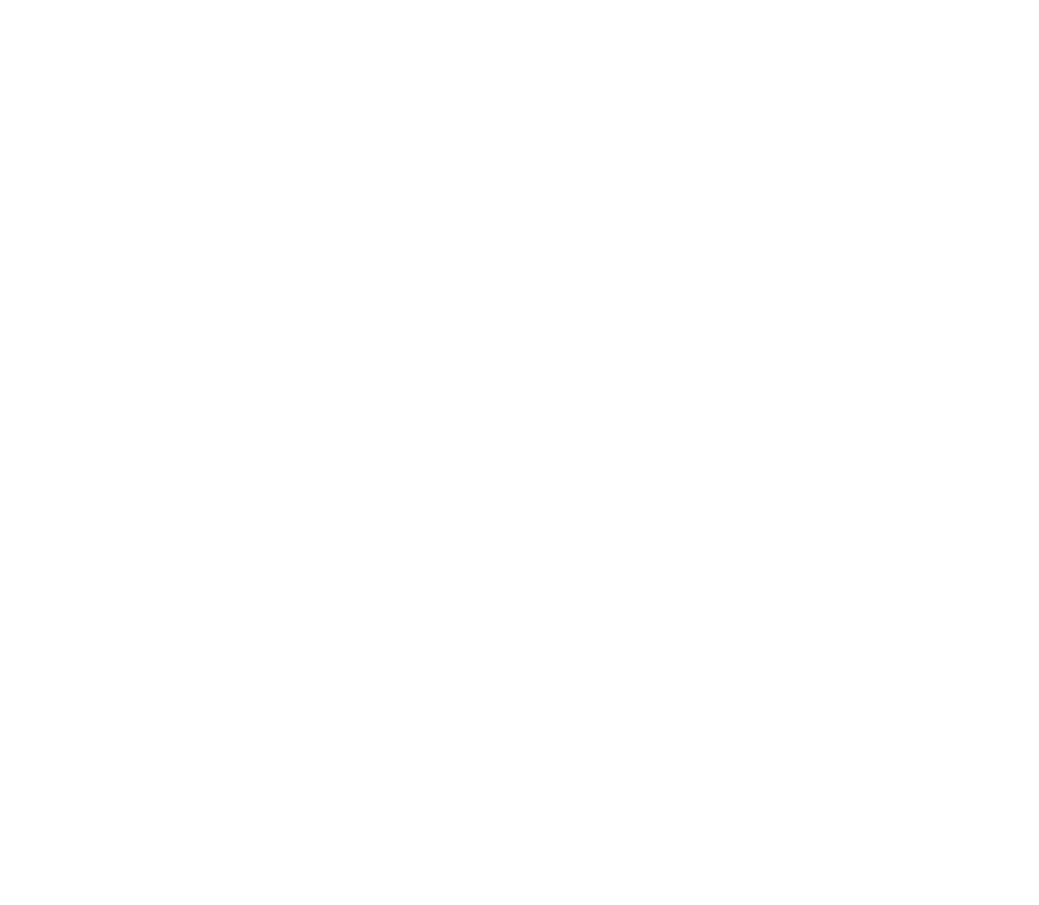
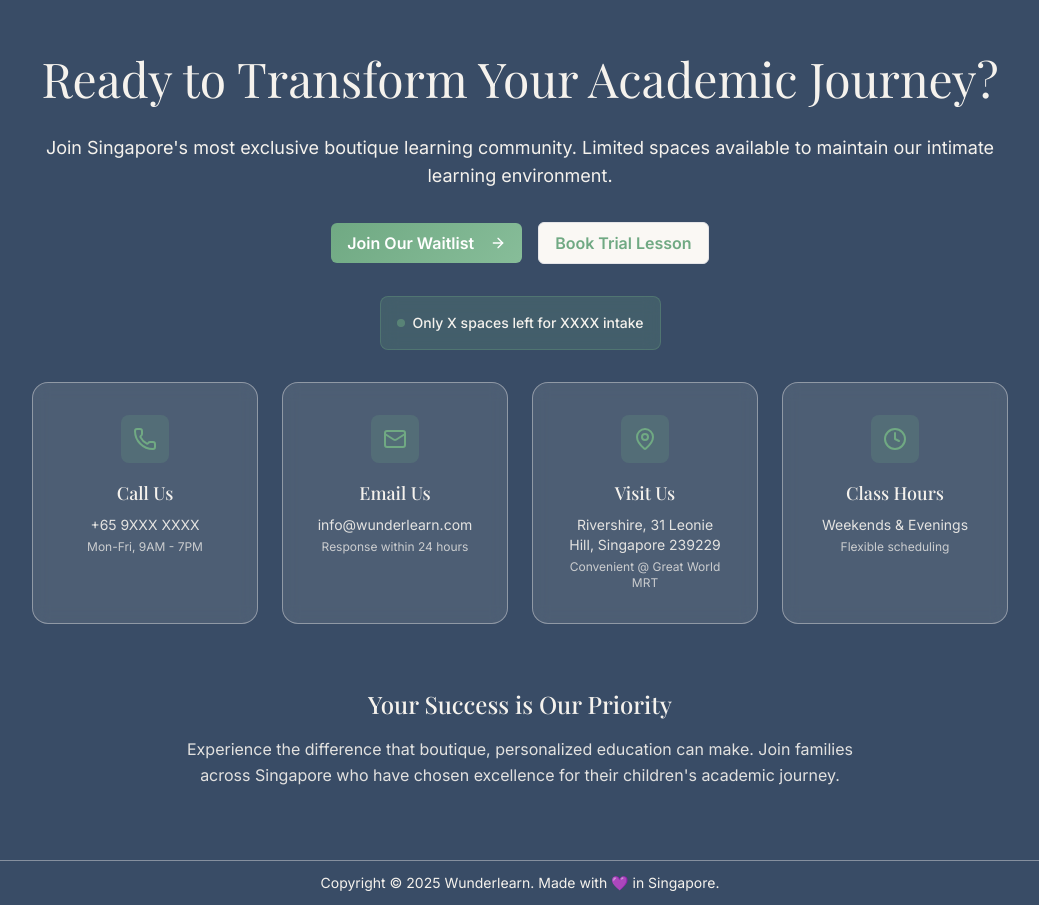
Before and after one commit to wickker/wunderlearnfrontend, a React (Vite) app: page / in a window 1280 px wide. Shown: the part 5940-6845 px from the top of the page, without its empty margins (120-1159 px from the left). Before the commit the page ends 5922 px from the top, so only its background shows below. Built offline with nearby package versions, Linux system fonts and the light colour scheme.

Commit message:
add cta and contact section

```diff
--- /dev/null
+++ b/src/components/Landing/CtaAndContact.tsx
@@ -0,0 +1,113 @@
+import { ArrowRight, Clock, Mail, MapPin, Phone } from 'lucide-react'
+import { EntryAnimation } from '@/components/commons'
+
+const contacts = [
+  {
+    icon: Phone,
+    label: 'Call Us',
+    value: '+65 9XXX XXXX',
+    description: 'Mon-Fri, 9AM - 7PM',
+  },
+  {
+    icon: Mail,
+    label: 'Email Us',
+    value: 'info@wunderlearn.com',
+    description: 'Response within 24 hours',
+  },
+  {
+    icon: MapPin,
+    label: 'Visit Us',
+    value: 'Rivershire, 31 Leonie Hill, Singapore 239229',
+    description: 'Convenient @ Great World MRT',
+  },
+  {
+    icon: Clock,
+    label: 'Class Hours',
+    value: 'Weekends & Evenings',
+    description: 'Flexible scheduling',
+  },
+] as const
+
+const CtaAndContact = () => {
+  return (
+    <section className='flex w-[100dvw] flex-col items-center justify-center bg-navy'>
+      <div className='w-full max-w-5xl px-6 py-18'>
+        <EntryAnimation>
+          <h2 className='mb-8 text-center font-heading text-4xl text-cream lg:text-5xl'>
+            Ready to Transform Your Academic Journey?
+          </h2>
+
+          <p className='mb-8 text-center text-base text-cream lg:text-lg'>
+            Join Singapore's most exclusive boutique learning community. Limited
+            spaces available to maintain our intimate learning environment.
+          </p>
+
+          <div className='mb-8 flex flex-col items-center justify-center gap-4 lg:flex-row'>
+            <button className='btn-primary group' type='button'>
+              Join Our Waitlist
+              <ArrowRight className='ml-2 h-4 w-4 transition-transform group-hover:translate-x-1' />
+            </button>
+
+            <button className='btn-secondary' type='button'>
+              Book Trial Lesson
+            </button>
+          </div>
+
+          {/* Urgency Indicator */}
+          <div className='mx-auto flex w-fit justify-center rounded-lg border border-sage/30 bg-sage/20 p-4 backdrop-blur-sm'>
+            <div className='flex items-center justify-center space-x-2 text-cream text-sm'>
+              <div className='h-2 w-2 animate-pulse rounded-full bg-sage' />
+              <span className='font-medium'>
+                Only X spaces left for XXXX intake
+              </span>
+            </div>
+          </div>
+
+          {/* Contact Cards */}
+          <section className='mt-8 grid grid-cols-1 gap-6 md:grid-cols-2 lg:grid-cols-4'>
+            {contacts.map((contact) => (
+              <article
+                key={contact.label}
+                className='rounded-2xl border border-zinc-300/50 bg-beige/10 p-8 text-center backdrop-blur-sm'
+              >
+                <div className='mx-auto mb-4 flex h-12 w-12 items-center justify-center rounded-lg bg-sage/20'>
+                  <contact.icon className='h-6 w-6 text-sage' />
+                </div>
+                <h4 className='mb-2 font-heading font-medium text-cream text-lg'>
+                  {contact.label}
+                </h4>
+                <p className='break-words text-cream text-sm opacity-90'>
+                  {contact.value}
+                </p>
+                <p className='mt-1 text-cream text-xs opacity-75'>
+                  {contact.description}
+                </p>
+              </article>
+            ))}
+          </section>
+
+          <div className='mt-16 text-center text-cream'>
+            <div className='mx-auto max-w-2xl space-y-4'>
+              <h3 className='font-heading font-medium text-2xl'>
+                Your Success is Our Priority
+              </h3>
+              <p className='leading-relaxed opacity-90'>
+                Experience the difference that boutique, personalized education
+                can make. Join families across Singapore who have chosen
+                excellence for their children's academic journey.
+              </p>
+            </div>
+          </div>
+        </EntryAnimation>
+      </div>
+
+      <div className='h-[1px] w-[94%] bg-zinc-300/50' />
+      <div className='mx-auto p-3 text-cream text-sm'>
+        Copyright © {new Date().getFullYear()} Wunderlearn. Made with 💜 in
+        Singapore.
+      </div>
+    </section>
+  )
+}
+
+export default CtaAndContact
--- a/src/components/Landing/WhyChooseUs.tsx
+++ b/src/components/Landing/WhyChooseUs.tsx
@@ -171,7 +171,7 @@
                 <ul className='flex flex-col space-y-3 lg:items-center'>
                   {cons.map((item) => (
                     <li key={item} className='flex items-start space-x-3'>
-                      <div className='mt-0.5 h-5 w-5 flex-shrink-0 rounded-full border-2 border-zinc-500/30'></div>
+                      <div className='mt-0.5 h-5 w-5 flex-shrink-0 rounded-full border-2 border-zinc-500/30' />
                       <span className='text-zinc-500/70'>{item}</span>
                     </li>
                   ))}
--- a/src/components/Landing/index.ts
+++ b/src/components/Landing/index.ts
@@ -1,4 +1,5 @@
 export { default as AboutEducator } from './AboutEducator'
+export { default as CtaAndContact } from './CtaAndContact'
 export { default as Hero } from './Hero'
 export { default as LearningEnvironment } from './LearningEnvironment'
 export { default as Reviews } from './Reviews'
--- a/src/index.css
+++ b/src/index.css
@@ -7,7 +7,7 @@
 
   --color-sage: #70a983;
   --color-sage-light: #87bd99;
-  --color-navy: #7b8794;
+  --color-navy: #394c66;
   --color-navy-dark: #2c394b;
   --color-cream: #f5f2ed;
   --color-beige: #faf8f4;
--- a/src/pages/Landing.tsx
+++ b/src/pages/Landing.tsx
@@ -1,5 +1,6 @@
 import {
   AboutEducator,
+  CtaAndContact,
   Hero,
   LearningEnvironment,
   Reviews,
@@ -16,6 +17,7 @@
       <LearningEnvironment />
       <Reviews />
       <WhyChooseUs />
+      <CtaAndContact />
     </main>
   )
 }
```
